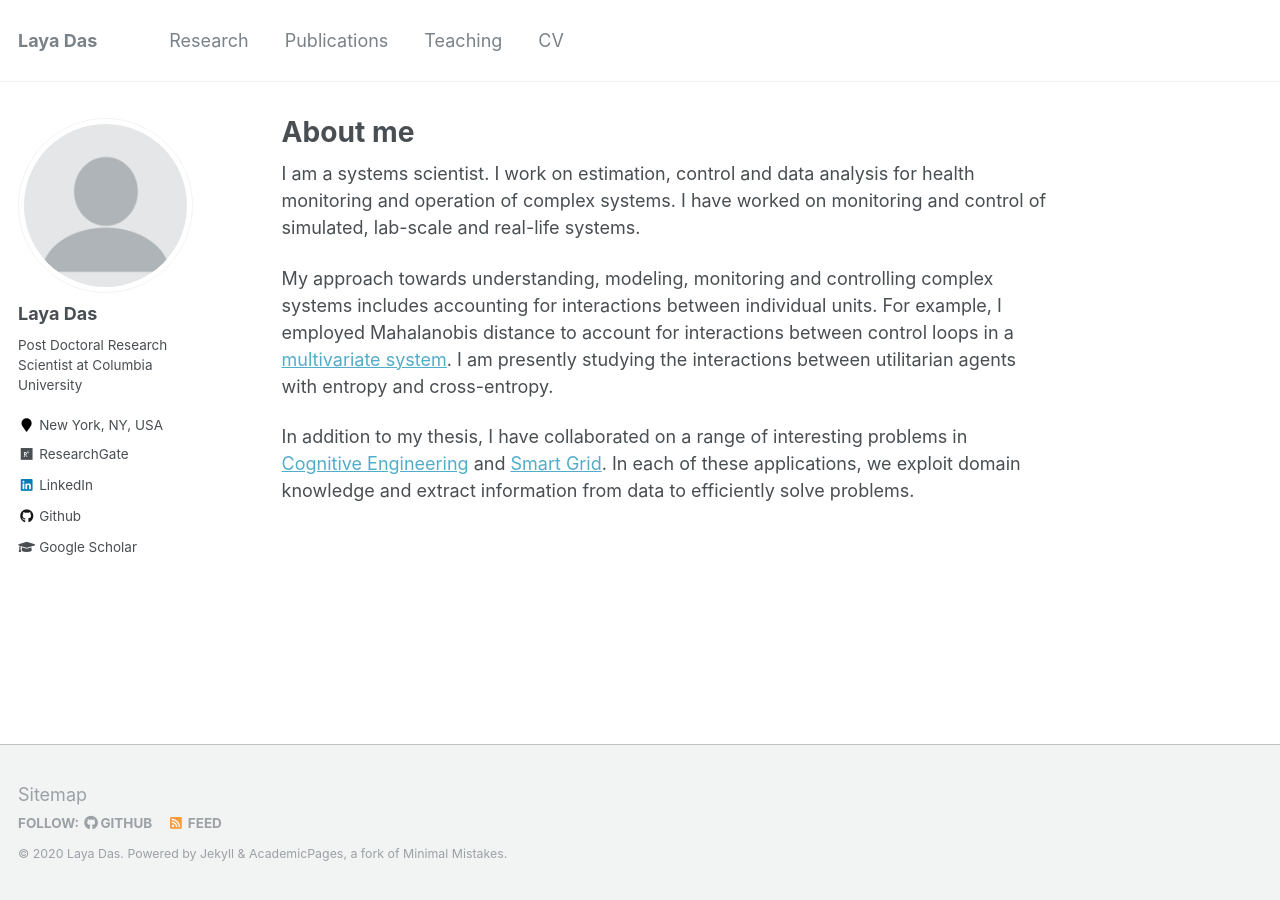
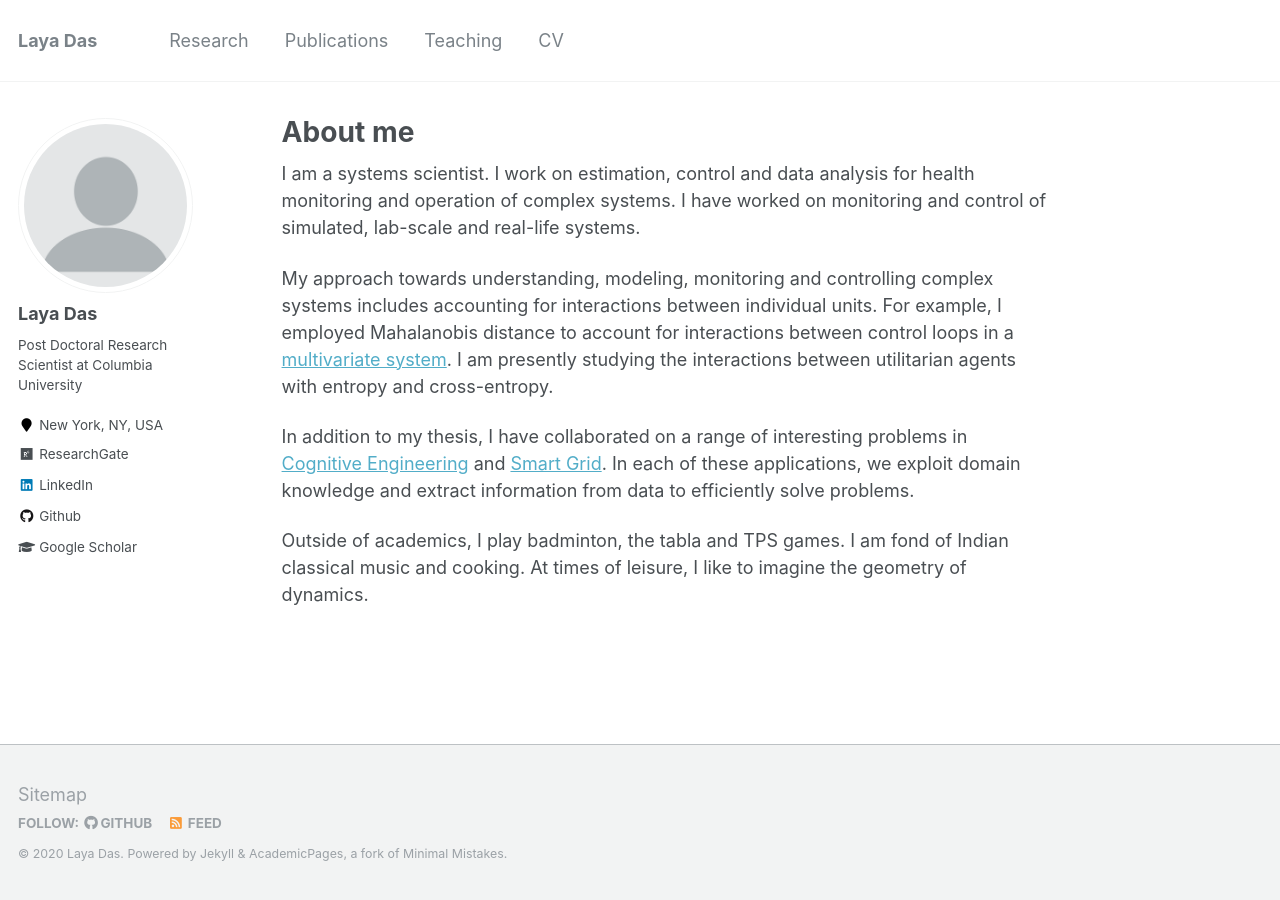
Before and after one commit to layadas/layadas.github.io, a Jekyll site: the page built from _pages/about.md, in a window 1280 px wide. Built offline with Jekyll 4.4.1, drawn with Linux system fonts in a browser that asks for light colours.

Commit message:
Update about.md

```diff
--- a/_pages/about.md
+++ b/_pages/about.md
@@ -18,3 +18,5 @@ I am presently studying the interactions between utilitarian agents with entropy
 In addition to my thesis, I have collaborated on a range of interesting problems in [Cognitive Engineering](https://doi.org/10.1021/acssuschemeng.7b03971) and
 [Smart Grid](https://doi.org/10.1016/j.apenergy.2019.113966).
 In each of these applications, we exploit domain knowledge and extract information from data to efficiently solve problems.
+
+Outside of academics, I play badminton, the tabla and TPS games. I am fond of Indian classical music and cooking. At times of leisure, I like to imagine the geometry of dynamics.
```
